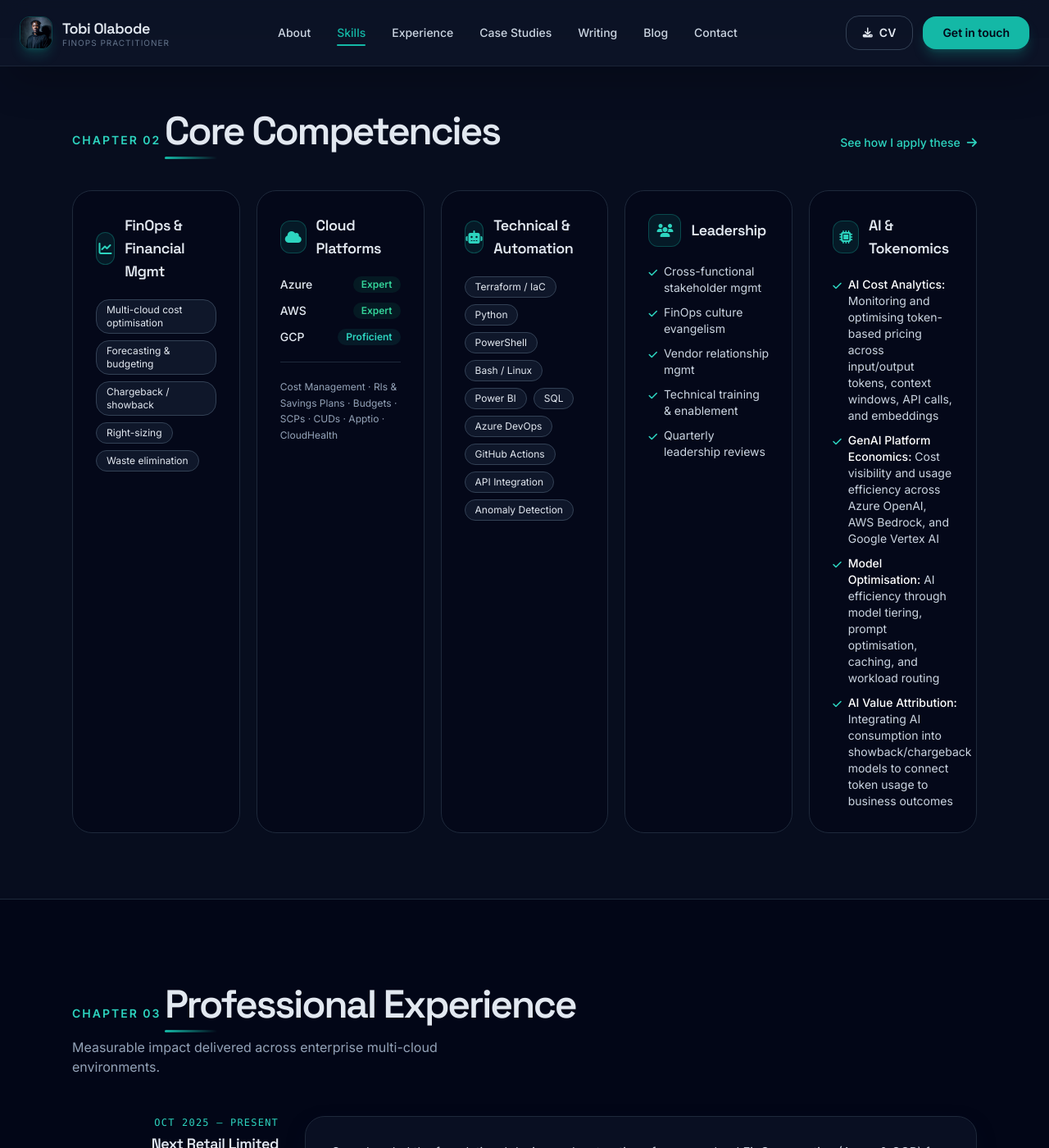
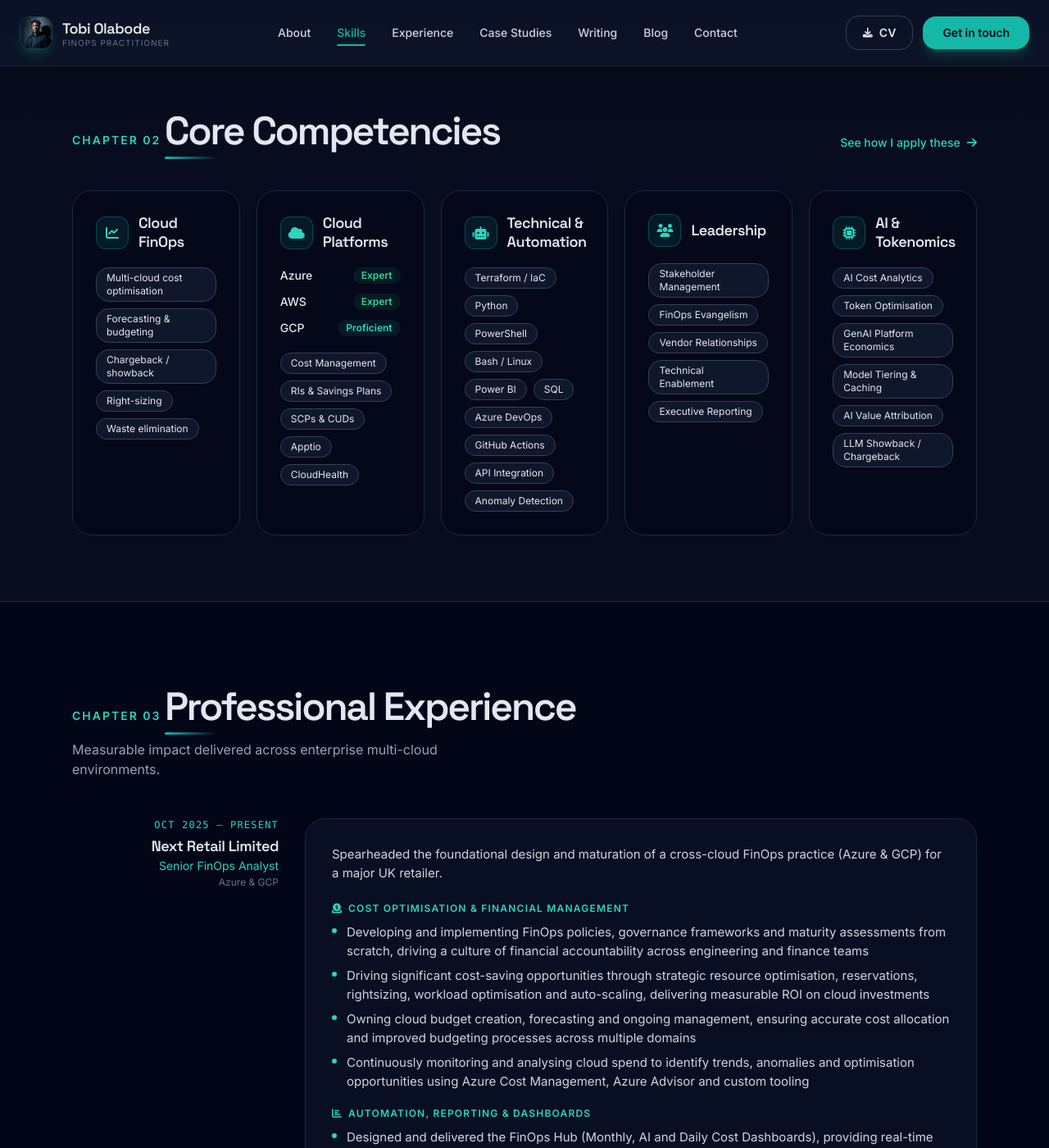
Before and after one commit to Johhnmarshal/Johhnmarshal.github.io, a Jekyll site: the page index.html, which Jekyll copies as it is, in a window 1280 px wide and 1400 px high, scrolled down 1484 px. Shown: the whole window at 82% size. Built offline with Jekyll 4.4.1, drawn with Linux system fonts in a browser that asks for light colours; nearby versions of some CDN libraries.

Commit message:
Refactor Core Competencies: unified pill style, clean headers, dense AI card stripped to tags

```diff
--- a/index.html
+++ b/index.html
@@ -544,10 +544,10 @@
                 <!-- FinOps -->
                 <div class="experience-card bg-slate-950/60 border border-slate-800 rounded-3xl p-7">
                     <div class="flex items-center gap-x-3 mb-5">
-                        <div class="w-10 h-10 rounded-xl bg-teal-500/10 border border-teal-500/30 flex items-center justify-center">
+                        <div class="w-10 h-10 rounded-xl bg-teal-500/10 border border-teal-500/30 flex items-center justify-center flex-shrink-0">
                             <i class="fa-solid fa-chart-line text-teal-400"></i>
                         </div>
-                        <h3 class="font-display text-lg font-semibold tracking-tight">FinOps & Financial Mgmt</h3>
+                        <h3 class="font-display text-lg font-semibold tracking-tight leading-tight">Cloud FinOps</h3>
                     </div>
                     <div class="flex flex-wrap gap-2">
                         <span class="skill-pill px-3 py-1 bg-slate-900 text-xs rounded-2xl border border-slate-700">Multi-cloud cost optimisation</span>
@@ -561,12 +561,12 @@
                 <!-- Cloud platforms -->
                 <div class="experience-card bg-slate-950/60 border border-slate-800 rounded-3xl p-7">
                     <div class="flex items-center gap-x-3 mb-5">
-                        <div class="w-10 h-10 rounded-xl bg-teal-500/10 border border-teal-500/30 flex items-center justify-center">
+                        <div class="w-10 h-10 rounded-xl bg-teal-500/10 border border-teal-500/30 flex items-center justify-center flex-shrink-0">
                             <i class="fa-solid fa-cloud text-teal-400"></i>
                         </div>
-                        <h3 class="font-display text-lg font-semibold tracking-tight">Cloud Platforms</h3>
-                    </div>
-                    <div class="space-y-3 text-sm">
+                        <h3 class="font-display text-lg font-semibold tracking-tight leading-tight">Cloud Platforms</h3>
+                    </div>
+                    <div class="space-y-3 text-sm mb-5">
                         <div class="flex justify-between items-center">
                             <span class="font-medium">Azure</span>
                             <span class="text-xs px-2.5 py-0.5 bg-emerald-500/10 text-emerald-400 rounded-full font-semibold">Expert</span>
@@ -580,18 +580,22 @@
                             <span class="text-xs px-2.5 py-0.5 bg-teal-500/10 text-teal-400 rounded-full font-semibold">Proficient</span>
                         </div>
                     </div>
-                    <div class="mt-5 pt-5 border-t border-slate-800 text-xs text-slate-400 leading-relaxed">
-                        Cost Management · RIs & Savings Plans · Budgets · SCPs · CUDs · Apptio · CloudHealth
+                    <div class="flex flex-wrap gap-2">
+                        <span class="skill-pill px-3 py-1 bg-slate-900 text-xs rounded-2xl border border-slate-700">Cost Management</span>
+                        <span class="skill-pill px-3 py-1 bg-slate-900 text-xs rounded-2xl border border-slate-700">RIs & Savings Plans</span>
+                        <span class="skill-pill px-3 py-1 bg-slate-900 text-xs rounded-2xl border border-slate-700">SCPs & CUDs</span>
+                        <span class="skill-pill px-3 py-1 bg-slate-900 text-xs rounded-2xl border border-slate-700">Apptio</span>
+                        <span class="skill-pill px-3 py-1 bg-slate-900 text-xs rounded-2xl border border-slate-700">CloudHealth</span>
                     </div>
                 </div>
 
                 <!-- Technical -->
                 <div class="experience-card bg-slate-950/60 border border-slate-800 rounded-3xl p-7">
                     <div class="flex items-center gap-x-3 mb-5">
-                        <div class="w-10 h-10 rounded-xl bg-teal-500/10 border border-teal-500/30 flex items-center justify-center">
+                        <div class="w-10 h-10 rounded-xl bg-teal-500/10 border border-teal-500/30 flex items-center justify-center flex-shrink-0">
                             <i class="fa-solid fa-robot text-teal-400"></i>
                         </div>
-                        <h3 class="font-display text-lg font-semibold tracking-tight">Technical & Automation</h3>
+                        <h3 class="font-display text-lg font-semibold tracking-tight leading-tight">Technical & Automation</h3>
                     </div>
                     <div class="flex flex-wrap gap-2 text-xs">
                         <span class="skill-pill px-3 py-1 bg-slate-900 rounded-2xl border border-slate-700">Terraform / IaC</span>
@@ -610,34 +614,36 @@
                 <!-- Leadership -->
                 <div class="experience-card bg-slate-950/60 border border-slate-800 rounded-3xl p-7">
                     <div class="flex items-center gap-x-3 mb-5">
-                        <div class="w-10 h-10 rounded-xl bg-teal-500/10 border border-teal-500/30 flex items-center justify-center">
+                        <div class="w-10 h-10 rounded-xl bg-teal-500/10 border border-teal-500/30 flex items-center justify-center flex-shrink-0">
                             <i class="fa-solid fa-users text-teal-400"></i>
                         </div>
-                        <h3 class="font-display text-lg font-semibold tracking-tight">Leadership</h3>
-                    </div>
-                    <ul class="space-y-2.5 text-sm text-slate-300">
-                        <li class="flex items-start gap-x-2"><i class="fa-solid fa-check text-teal-400 mt-1 text-xs"></i><span>Cross-functional stakeholder mgmt</span></li>
-                        <li class="flex items-start gap-x-2"><i class="fa-solid fa-check text-teal-400 mt-1 text-xs"></i><span>FinOps culture evangelism</span></li>
-                        <li class="flex items-start gap-x-2"><i class="fa-solid fa-check text-teal-400 mt-1 text-xs"></i><span>Vendor relationship mgmt</span></li>
-                        <li class="flex items-start gap-x-2"><i class="fa-solid fa-check text-teal-400 mt-1 text-xs"></i><span>Technical training & enablement</span></li>
-                        <li class="flex items-start gap-x-2"><i class="fa-solid fa-check text-teal-400 mt-1 text-xs"></i><span>Quarterly leadership reviews</span></li>
-                    </ul>
+                        <h3 class="font-display text-lg font-semibold tracking-tight leading-tight">Leadership</h3>
+                    </div>
+                    <div class="flex flex-wrap gap-2 text-xs">
+                        <span class="skill-pill px-3 py-1 bg-slate-900 rounded-2xl border border-slate-700">Stakeholder Management</span>
+                        <span class="skill-pill px-3 py-1 bg-slate-900 rounded-2xl border border-slate-700">FinOps Evangelism</span>
+                        <span class="skill-pill px-3 py-1 bg-slate-900 rounded-2xl border border-slate-700">Vendor Relationships</span>
+                        <span class="skill-pill px-3 py-1 bg-slate-900 rounded-2xl border border-slate-700">Technical Enablement</span>
+                        <span class="skill-pill px-3 py-1 bg-slate-900 rounded-2xl border border-slate-700">Executive Reporting</span>
+                    </div>
                 </div>
 
                 <!-- AI & Tokenomics -->
                 <div class="experience-card bg-slate-950/60 border border-slate-800 rounded-3xl p-7">
                     <div class="flex items-center gap-x-3 mb-5">
-                        <div class="w-10 h-10 rounded-xl bg-teal-500/10 border border-teal-500/30 flex items-center justify-center">
+                        <div class="w-10 h-10 rounded-xl bg-teal-500/10 border border-teal-500/30 flex items-center justify-center flex-shrink-0">
                             <i class="fa-solid fa-microchip text-teal-400"></i>
                         </div>
-                        <h3 class="font-display text-lg font-semibold tracking-tight">AI & Tokenomics</h3>
-                    </div>
-                    <ul class="space-y-2.5 text-sm text-slate-300">
-                        <li class="flex items-start gap-x-2"><i class="fa-solid fa-check text-teal-400 mt-1 text-xs"></i><span><span class="text-white font-medium">AI Cost Analytics:</span> Monitoring and optimising token-based pricing across input/output tokens, context windows, API calls, and embeddings</span></li>
-                        <li class="flex items-start gap-x-2"><i class="fa-solid fa-check text-teal-400 mt-1 text-xs"></i><span><span class="text-white font-medium">GenAI Platform Economics:</span> Cost visibility and usage efficiency across Azure OpenAI, AWS Bedrock, and Google Vertex AI</span></li>
-                        <li class="flex items-start gap-x-2"><i class="fa-solid fa-check text-teal-400 mt-1 text-xs"></i><span><span class="text-white font-medium">Model Optimisation:</span> AI efficiency through model tiering, prompt optimisation, caching, and workload routing</span></li>
-                        <li class="flex items-start gap-x-2"><i class="fa-solid fa-check text-teal-400 mt-1 text-xs"></i><span><span class="text-white font-medium">AI Value Attribution:</span> Integrating AI consumption into showback/chargeback models to connect token usage to business outcomes</span></li>
-                    </ul>
+                        <h3 class="font-display text-lg font-semibold tracking-tight leading-tight">AI & Tokenomics</h3>
+                    </div>
+                    <div class="flex flex-wrap gap-2 text-xs">
+                        <span class="skill-pill px-3 py-1 bg-slate-900 rounded-2xl border border-slate-700">AI Cost Analytics</span>
+                        <span class="skill-pill px-3 py-1 bg-slate-900 rounded-2xl border border-slate-700">Token Optimisation</span>
+                        <span class="skill-pill px-3 py-1 bg-slate-900 rounded-2xl border border-slate-700">GenAI Platform Economics</span>
+                        <span class="skill-pill px-3 py-1 bg-slate-900 rounded-2xl border border-slate-700">Model Tiering & Caching</span>
+                        <span class="skill-pill px-3 py-1 bg-slate-900 rounded-2xl border border-slate-700">AI Value Attribution</span>
+                        <span class="skill-pill px-3 py-1 bg-slate-900 rounded-2xl border border-slate-700">LLM Showback / Chargeback</span>
+                    </div>
                 </div>
             </div>
         </div>
```
